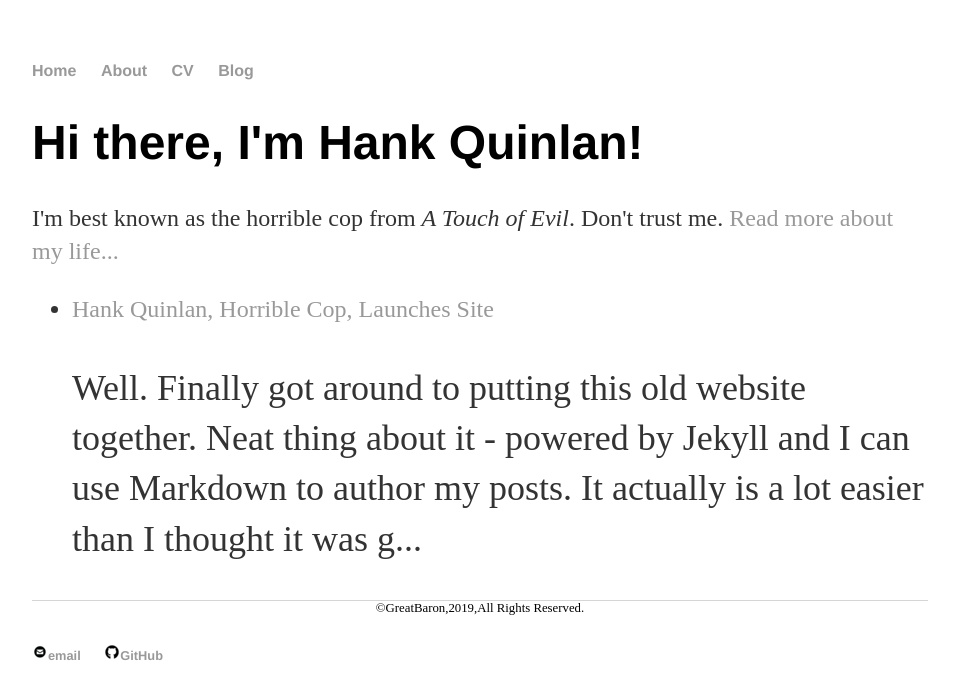
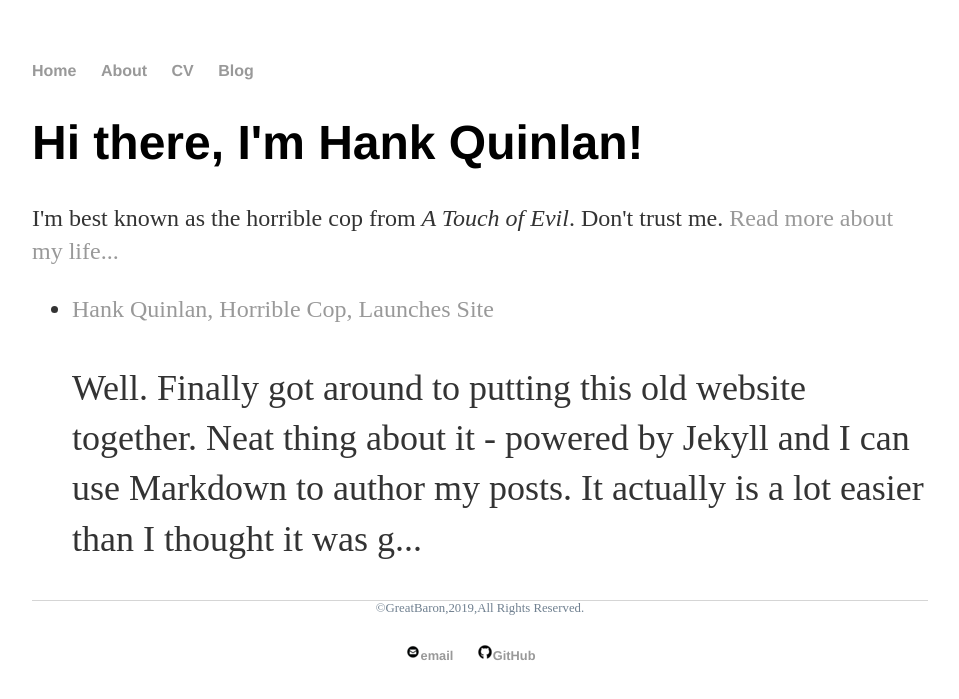
Before and after one commit to FameAndFarm/AndrewImalion.github.io, a Jekyll site: the page built from index.html, in a window 1280 px wide. Shown: the top 699 px of the page, without its empty margins (160-1119 px from the left). Built offline with Jekyll 4.4.1, drawn with Linux system fonts in a browser that asks for light colours.

Commit message:
Update default.html

```diff
--- a/_layouts/default.html
+++ b/_layouts/default.html
@@ -24,8 +24,8 @@
 </div>
 
   <footer>
-      <div class="copyrightlines" style="text-align: center;">©GreatBaron,2019,All Rights Reserved.</div><br/>
-   <ul>
+      <div class="copyrightlines" style="text-align: center;color:slategrey;font-family:'Times New Roman', Times, serif">©GreatBaron,2019,All Rights Reserved.</div><br/>
+   <ul style="text-align: center;">
    <li><a href=#><img src="{{ site.url }}/img/minicon-email_16px.png">email</a></li>
    <li><a href="https://github.com/AndrewImalion"><img src="{{ site.url }}/img/minicon-GitHub_16px.png">GitHub</a></li>
    </ul>
```
